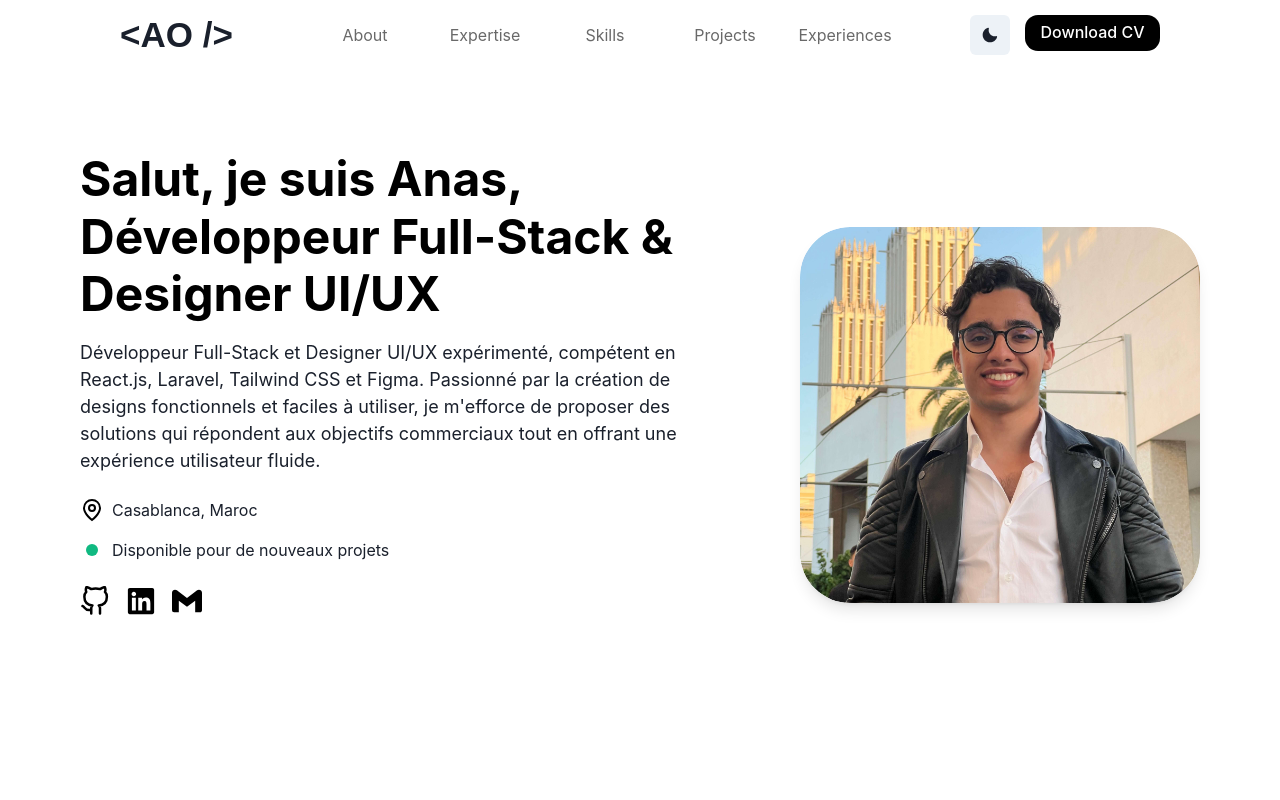
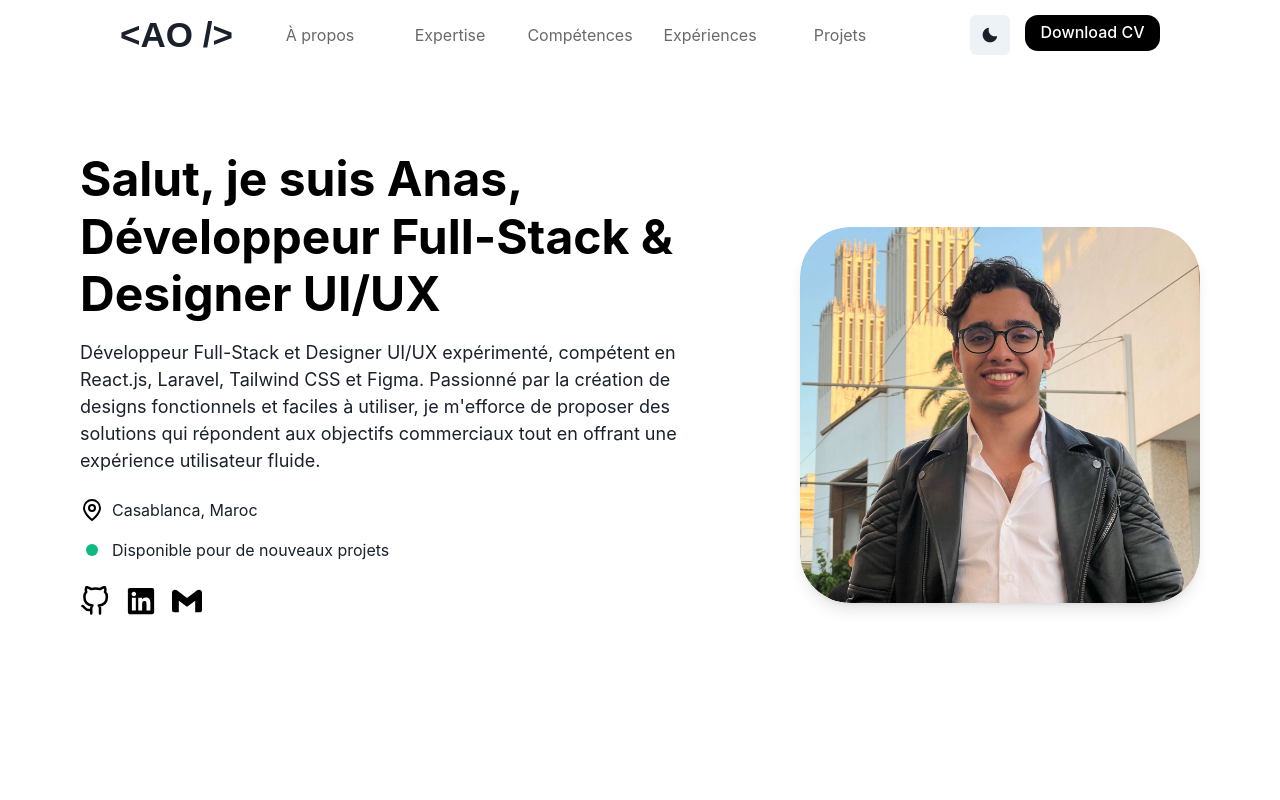
Before and after one commit to AnasOudadsse/portfolio, a React (Create React App) app: page / in a window 1280 px wide. Shown: the top 800 px of the page. Built offline with nearby package versions, Linux system fonts and the light colour scheme.

Commit message:
"Updated App.js, About.jsx, Expertise.jsx, and Header.jsx with layout and text changes"

```diff
--- a/src/App.js
+++ b/src/App.js
@@ -6,8 +6,11 @@ import Skills from './Components/Skills/Skills.jsx';
 import Experiences from './Components/Experiences/Experiences.jsx';
 import Expertise from './Components/Expertise/Expertise.jsx';
 import { Projects } from './Components/Projects/Projects.jsx';
+import { Gap } from './Components/Expertise/Gap.jsx';
 
 function App() {
+
+
 
   const config = {
     initialColorMode: 'light',
@@ -27,6 +30,8 @@ function App() {
 
           <About/>
 
+          <Gap/>
+
           <Expertise/>
 
           <Skills/>
--- a/src/Components/About/About.jsx
+++ b/src/Components/About/About.jsx
@@ -62,7 +62,7 @@ export const About = () => {
           pos={'relative'}
           // bottom={{ base: 0, lg: 130 }}
           justify={'center'}
-          w={['75%', '80%', "70%"]}
+          w={['95%', '80%', "70%"]}
           m={'auto'}
           h={'auto'} // Adjust height to auto for better responsiveness
           ref={ref}
--- a/src/Components/Expertise/Expertise.jsx
+++ b/src/Components/Expertise/Expertise.jsx
@@ -18,7 +18,7 @@ function Expertise() {
 
   return (
     <Flex align={'center'} id="Expertise" >
-      <Box  px={10} pb={[100, 150, 200]} pt={[500,350,500,250,250]} bg={bg} minHeight="550px">
+      <Box  px={10} pt={20} pb={20}   bg={bg} minHeight="550px">
         {/* Title and Heading */}
         <VStack align="center" spacing={4} mb={12}>
           <Heading size="lg" textAlign="center">
@@ -31,7 +31,7 @@ function Expertise() {
 
         {/* Skills Cards Grid */}
         <Grid
-          templateColumns={{ base: "1fr", md : "repeat(2, 1fr)",  sm: "repeat(1, 1fr)", lg: "repeat(4, 1fr)" }}
+          templateColumns={{ base: "1fr", md : "repeat(2, 1fr)",  sm: "repeat(1, 1fr)", lg: "repeat(2, 1fr)" ,xl: "repeat(4, 1fr)" }}
           gap={8}
           justifyContent="center"
 
--- /dev/null
+++ b/src/Components/Expertise/Gap.jsx
@@ -0,0 +1,15 @@
+import React from "react";
+import { Box, useColorModeValue } from "@chakra-ui/react";
+
+
+export const Gap = () => {
+
+    const bg = useColorModeValue('gray.50', '#22272B');
+
+
+    return(
+        <Box bg={bg} h={[500, 310, 200]}>
+
+        </Box>
+    )
+}
--- a/src/Components/Header/Header.jsx
+++ b/src/Components/Header/Header.jsx
@@ -89,18 +89,18 @@ const Header = () => {
             display={["none", "none", "none", "flex"]}
             // justify={'start'}
           >
-            <Flex justify={'center'} w={'90px'}>
+            <Flex justify={'center'} w={'100px'}>
               <Link
                   _hover={{ color: 'gray.700', fontWeight : 500 }}
                   href="#About"
                   w={'fit-content'}
                   maxWidth={'-moz-max-content'}
               >
-                About
+                À propos
               </Link>
             </Flex>
 
-            <Flex justify={'center'} w={'90px'}>
+            <Flex justify={'center'} w={'100px'}>
                 <Link
                     _hover={{ color: 'gray.700', fontWeight : 500 }}
                     href="#Expertise"
@@ -111,30 +111,17 @@ const Header = () => {
                 </Link>
             </Flex>
 
-            <Flex justify={'center'} w={'90px'}>
+            <Flex justify={'center'} w={'100px'}>
               <Link
                   _hover={{ color: 'gray.700', fontWeight : 500 }}
                   href="#Skills"
                   w={'fit-content'}
-                  // minWidth="90px"
               >
-                Skills
+                Compétences
               </Link>
             </Flex>
 
-            <Flex justify={'center'} w={'90px'}>
-              <Link
-                  p={1}
-                  _hover={{ color: 'gray.700', fontWeight : 500 }}
-                  href="#Projects"
-                  w={'fit-content'}
-              >
-                Projects
-              </Link>
-
-            </Flex>
-
-            <Flex justify={'center'} w={'90px'}>
+            <Flex justify={'center'} w={'100px'}>
 
             <Link
                   p={1}
@@ -142,10 +129,23 @@ const Header = () => {
                   href="#Experiences"
                   w={'fit-content'}
               >
-                Experiences
+                Expériences
               </Link>
 
             </Flex>
+
+            <Flex justify={'center'} w={'100px'}>
+              <Link
+                  p={1}
+                  _hover={{ color: 'gray.700', fontWeight : 500 }}
+                  href="#Projects"
+                  w={'fit-content'}
+              >
+                Projets
+              </Link>
+
+            </Flex>
+
 
             {/* <Flex w={'100px'}>
 
@@ -193,9 +193,9 @@ const Header = () => {
                 <Text cursor="pointer" onClick={() => handleDrawerLinkClick('Home')}>Accueil</Text>
                 <Text cursor="pointer" onClick={() => handleDrawerLinkClick('About')}>À Propos</Text>
                 <Text cursor="pointer" onClick={() => handleDrawerLinkClick('Expertise')}>Expertise</Text>
-                <Text cursor="pointer" onClick={() => handleDrawerLinkClick('HowItWorks')}>Skills</Text>
-                <Text cursor="pointer" onClick={() => handleDrawerLinkClick('Experiences')}>Experiences</Text>
-                <Text cursor="pointer" onClick={() => handleDrawerLinkClick('Projects')}>Projects</Text>
+                <Text cursor="pointer" onClick={() => handleDrawerLinkClick('Skills')}>Compétences</Text>
+                <Text cursor="pointer" onClick={() => handleDrawerLinkClick('Experiences')}>Expériences</Text>
+                <Text cursor="pointer" onClick={() => handleDrawerLinkClick('Projects')}>Projets</Text>
               </Stack>
             </DrawerBody>
           </DrawerContent>
```
